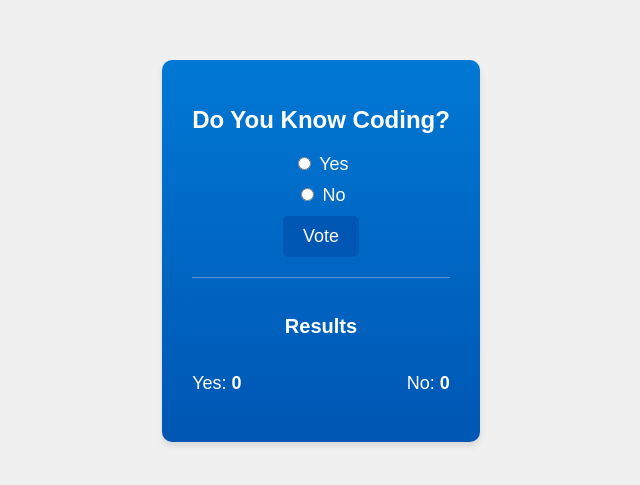
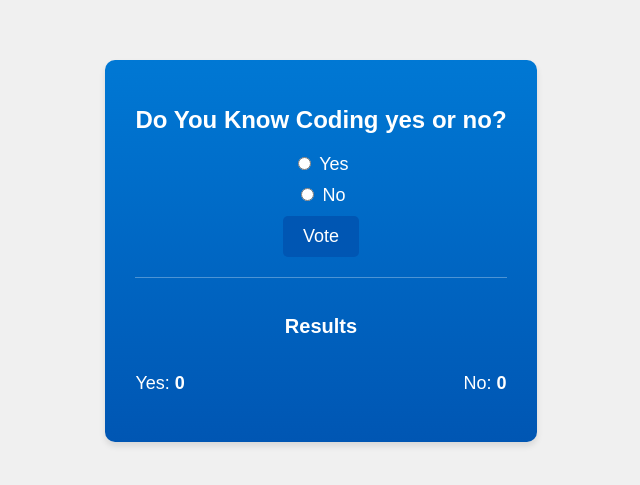
Before and after one commit to barkhakeshri/poll, a plain HTML site: page index.html in a window 1280 px wide. Shown: the part 149-634 px from the top of the page, without its empty margins (319-959 px from the left). Drawn offline with Linux system fonts and the light colour scheme.

Commit message:
polling sys

```diff
--- a/index.html
+++ b/index.html
@@ -6,14 +6,14 @@
 	<meta name="viewport"
 		content="width=device-width,
 				initial-scale=1.0">
-	<title>Polling voting System</title>
+	<title>Polling online voting System</title>
 	<link rel="stylesheet" href="./style.css">
 </head>
 
 <body>
 	<div class="container">
 		<h1 class="poll-question">
-		Do You Know Coding?
+		Do You Know Coding yes or no?
 		</h1>
 		<form id="poll-form" class="poll-form">
 			<label>
```
